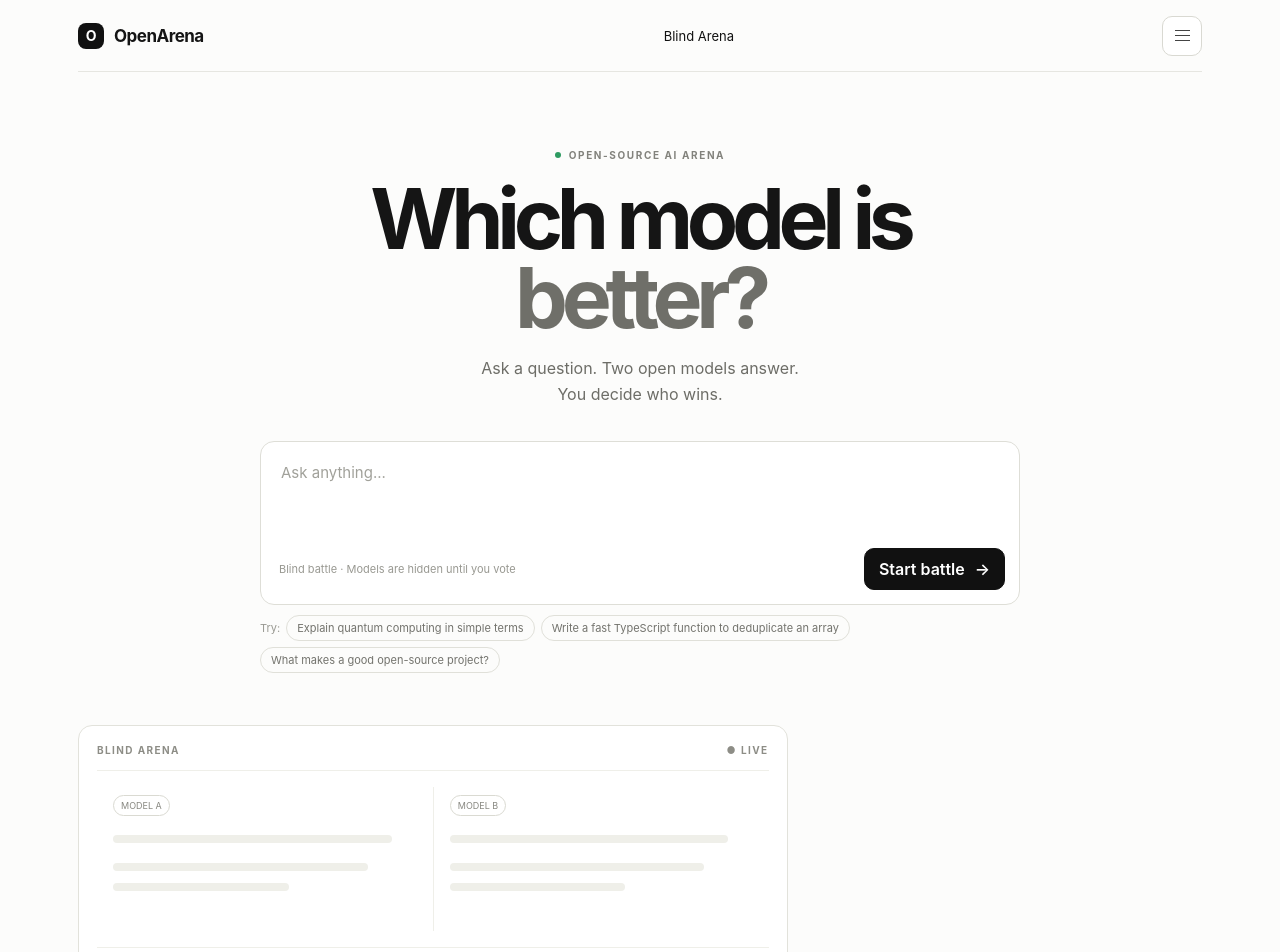
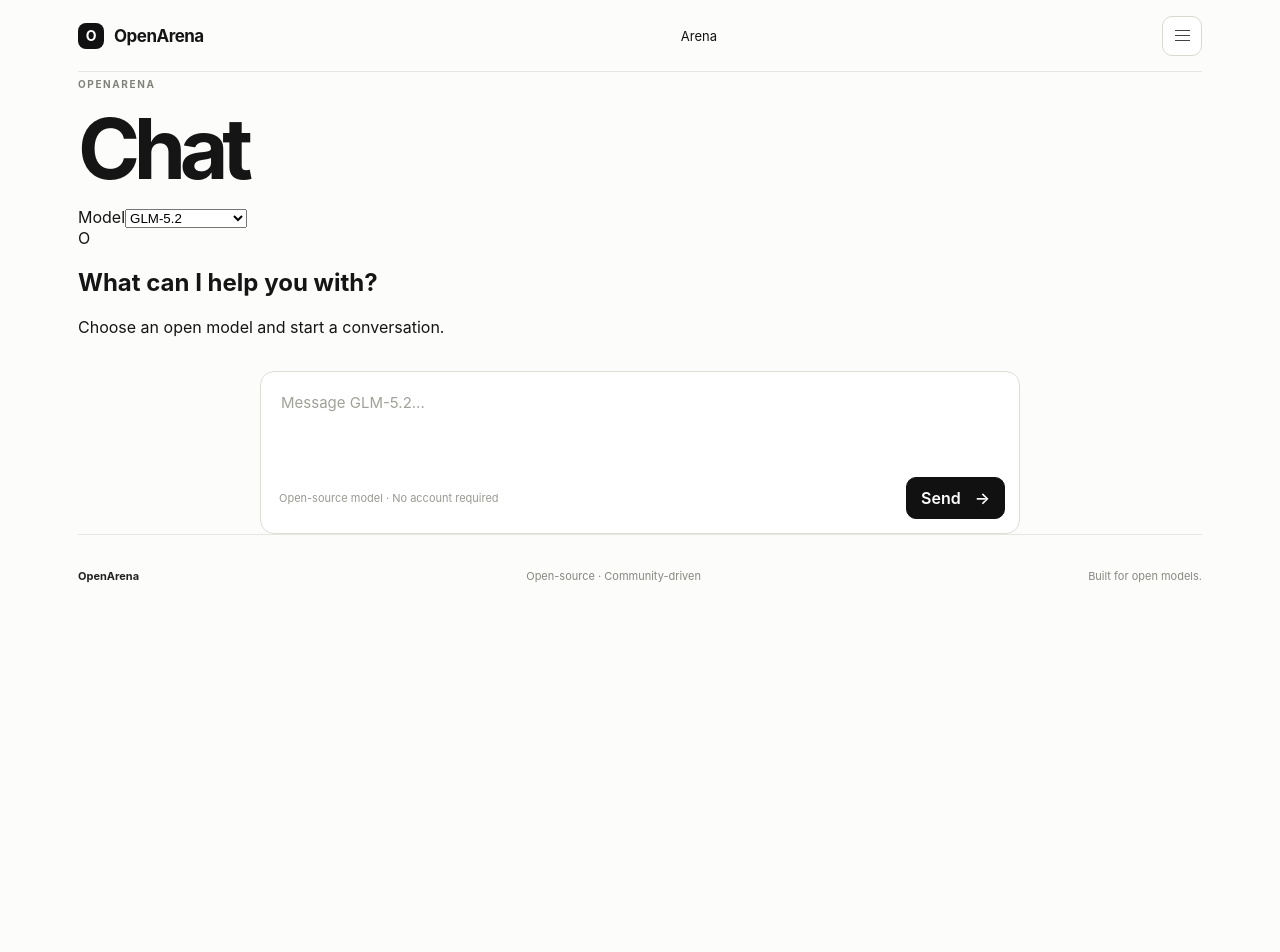
Before and after one commit to 010213pashaleshenko1-blip/OpenArena, a Next.js app: page / in a window 1280 px wide. Shown: the top 952 px of the page. After the commit the page ends 800 px from the top, so only its background shows below. Built offline with nearby package versions, Linux system fonts and the light colour scheme.

Commit message:
refactor: replace blind arena home with model chat and working menu

```diff
--- a/app/page.tsx
+++ b/app/page.tsx
@@ -1,12 +1,6 @@
 "use client";
 
 import { useEffect, useRef, useState } from "react";
-
-const examples = [
-  "Explain quantum computing in simple terms",
-  "Write a fast TypeScript function to deduplicate an array",
-  "What makes a good open-source project?",
-];
 
 const menuItems = [
   ["/leaderboard", "Leaderboard"],
@@ -18,23 +12,19 @@
   ["/about", "About"],
 ] as const;
 
+const models = ["GLM-5.2", "Qwen-3.8-Max", "GLM-5.1", "Qwen-3.7-Max", "Qwen-3.7-Plus", "DeepSeek-4-Pro"];
+
 export default function Home() {
   const [prompt, setPrompt] = useState("");
-  const [submitted, setSubmitted] = useState(false);
+  const [model, setModel] = useState("GLM-5.2");
   const [menuOpen, setMenuOpen] = useState(false);
   const menuRef = useRef<HTMLDivElement | null>(null);
 
   useEffect(() => {
     const onClickOutside = (event: MouseEvent) => {
-      if (menuRef.current && !menuRef.current.contains(event.target as Node)) {
-        setMenuOpen(false);
-      }
+      if (menuRef.current && !menuRef.current.contains(event.target as Node)) setMenuOpen(false);
     };
-
-    const onEsc = (event: KeyboardEvent) => {
-      if (event.key === "Escape") setMenuOpen(false);
-    };
-
+    const onEsc = (event: KeyboardEvent) => { if (event.key === "Escape") setMenuOpen(false); };
     document.addEventListener("mousedown", onClickOutside);
     document.addEventListener("keydown", onEsc);
     return () => {
@@ -46,113 +36,40 @@
   return (
     <main className="page">
       <nav className="nav">
-        <a className="brand" href="/">
-          <span className="brand-mark">O</span>
-          <span>OpenArena</span>
-        </a>
-
-        <div className="nav-center">
-          <span className="active">Blind Arena</span>
-        </div>
-
+        <a className="brand" href="/"><span className="brand-mark">O</span><span>OpenArena</span></a>
+        <div className="nav-center"><span className="active">Arena</span></div>
         <div className="nav-actions" ref={menuRef}>
-          <button
-            className={`menu-button ${menuOpen ? "open" : ""}`}
-            aria-label="Open menu"
-            aria-expanded={menuOpen}
-            onClick={() => setMenuOpen((value) => !value)}
-          >
-            <span />
-            <span />
-            <span />
+          <button className={`menu-button ${menuOpen ? "open" : ""}`} aria-label="Open menu" aria-expanded={menuOpen} onClick={() => setMenuOpen((value) => !value)}>
+            <span /><span /><span />
           </button>
-
-          {menuOpen && (
-            <div className="menu-popover">
-              {menuItems.map(([href, label]) => (
-                <a key={href} href={href} onClick={() => setMenuOpen(false)}>
-                  {label}
-                </a>
-              ))}
-            </div>
-          )}
+          {menuOpen && <div className="menu-popover">{menuItems.map(([href, label]) => <a key={href} href={href} onClick={() => setMenuOpen(false)}>{label}</a>)}</div>}
         </div>
       </nav>
 
-      <section className="hero">
-        <div className="eyebrow">
-          <span className="pulse" /> OPEN-SOURCE AI ARENA
+      <section className="chat-page">
+        <div className="chat-header">
+          <div><span className="eyebrow">OPENARENA</span><h1>Chat</h1></div>
+          <label className="model-select-label">Model<select value={model} onChange={(e) => setModel(e.target.value)}>{models.map((item) => <option key={item}>{item}</option>)}</select></label>
         </div>
-        <h1>
-          Which model is
-          <br />
-          <span>better?</span>
-        </h1>
-        <p className="subtitle">
-          Ask a question. Two open models answer.
-          <br />You decide who wins.
-        </p>
 
-        <div className="composer-wrap">
+        <div className="chat-empty">
+          <div className="chat-mark">O</div>
+          <h2>What can I help you with?</h2>
+          <p>Choose an open model and start a conversation.</p>
+        </div>
+
+        <div className="composer-wrap chat-composer">
           <div className="composer">
-            <textarea
-              value={prompt}
-              onChange={(e) => setPrompt(e.target.value)}
-              placeholder="Ask anything..."
-              rows={3}
-            />
+            <textarea value={prompt} onChange={(e) => setPrompt(e.target.value)} placeholder={`Message ${model}...`} rows={3} />
             <div className="composer-footer">
-              <span className="hint">Blind battle · Models are hidden until you vote</span>
-              <button className="send-button" onClick={() => prompt.trim() && setSubmitted(true)}>
-                {submitted ? "Battle ready" : "Start battle"}
-                <span>→</span>
-              </button>
+              <span className="hint">Open-source model · No account required</span>
+              <button className="send-button" disabled={!prompt.trim()}>Send <span>→</span></button>
             </div>
-          </div>
-          <div className="examples">
-            <span>Try:</span>
-            {examples.map((example) => (
-              <button key={example} onClick={() => setPrompt(example)}>
-                {example}
-              </button>
-            ))}
           </div>
         </div>
       </section>
 
-      <section className="preview-grid" id="blind-arena">
-        <div className="preview-card arena-card">
-          <div className="card-top">
-            <span>BLIND ARENA</span>
-            <span>● LIVE</span>
-          </div>
-          <div className="response-columns">
-            <article>
-              <span className="model-pill">MODEL A</span>
-              <div className="skeleton wide" />
-              <div className="skeleton" />
-              <div className="skeleton short" />
-            </article>
-            <article>
-              <span className="model-pill">MODEL B</span>
-              <div className="skeleton wide" />
-              <div className="skeleton" />
-              <div className="skeleton short" />
-            </article>
-          </div>
-          <div className="vote-row">
-            <button>← Model A</button>
-            <button>Both equal</button>
-            <button>Model B →</button>
-          </div>
-        </div>
-      </section>
-
-      <footer>
-        <span>OpenArena</span>
-        <span>Open-source · Community-driven · Blind evaluation</span>
-        <span>Built for open models.</span>
-      </footer>
+      <footer><span>OpenArena</span><span>Open-source · Community-driven</span><span>Built for open models.</span></footer>
     </main>
   );
 }
```
